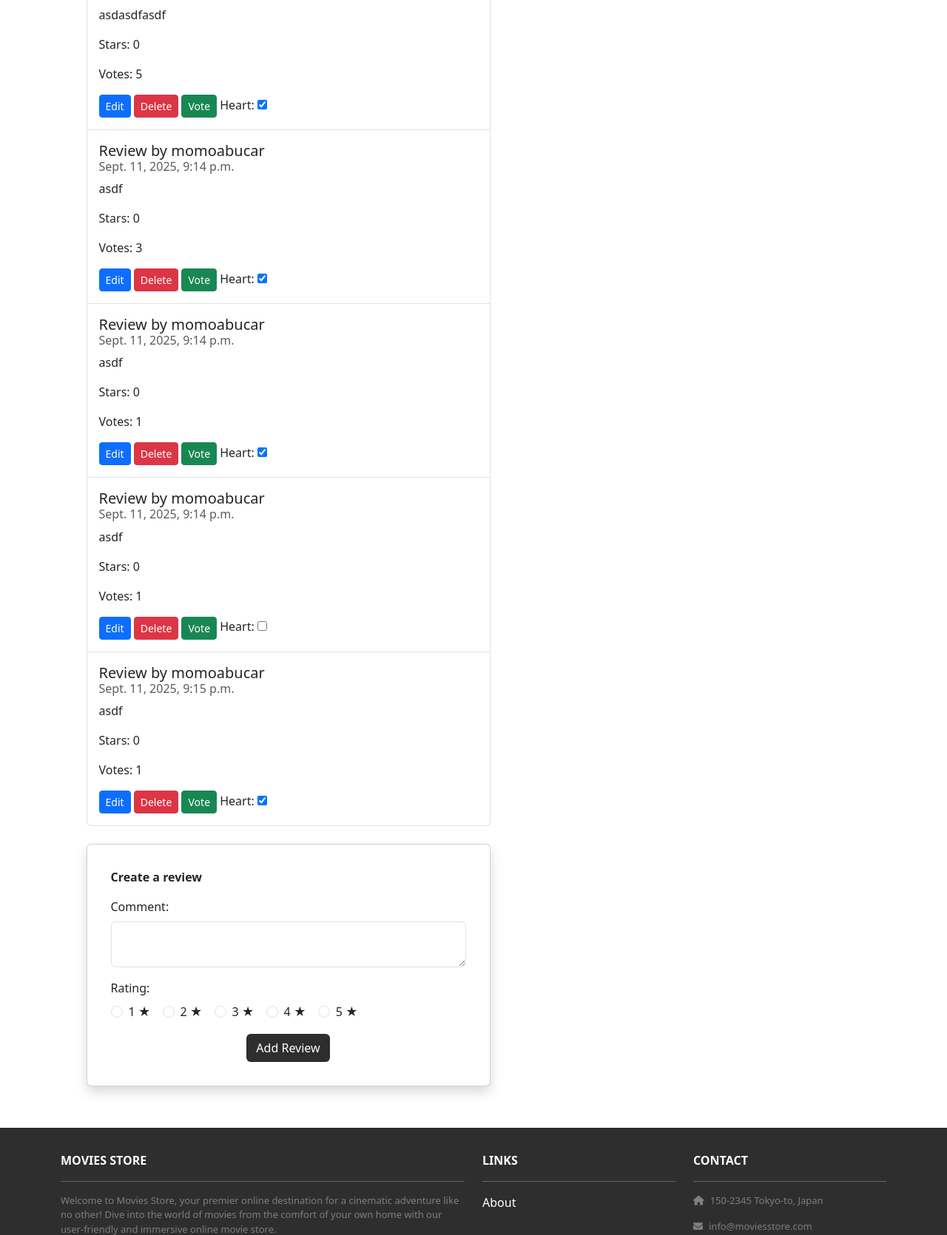
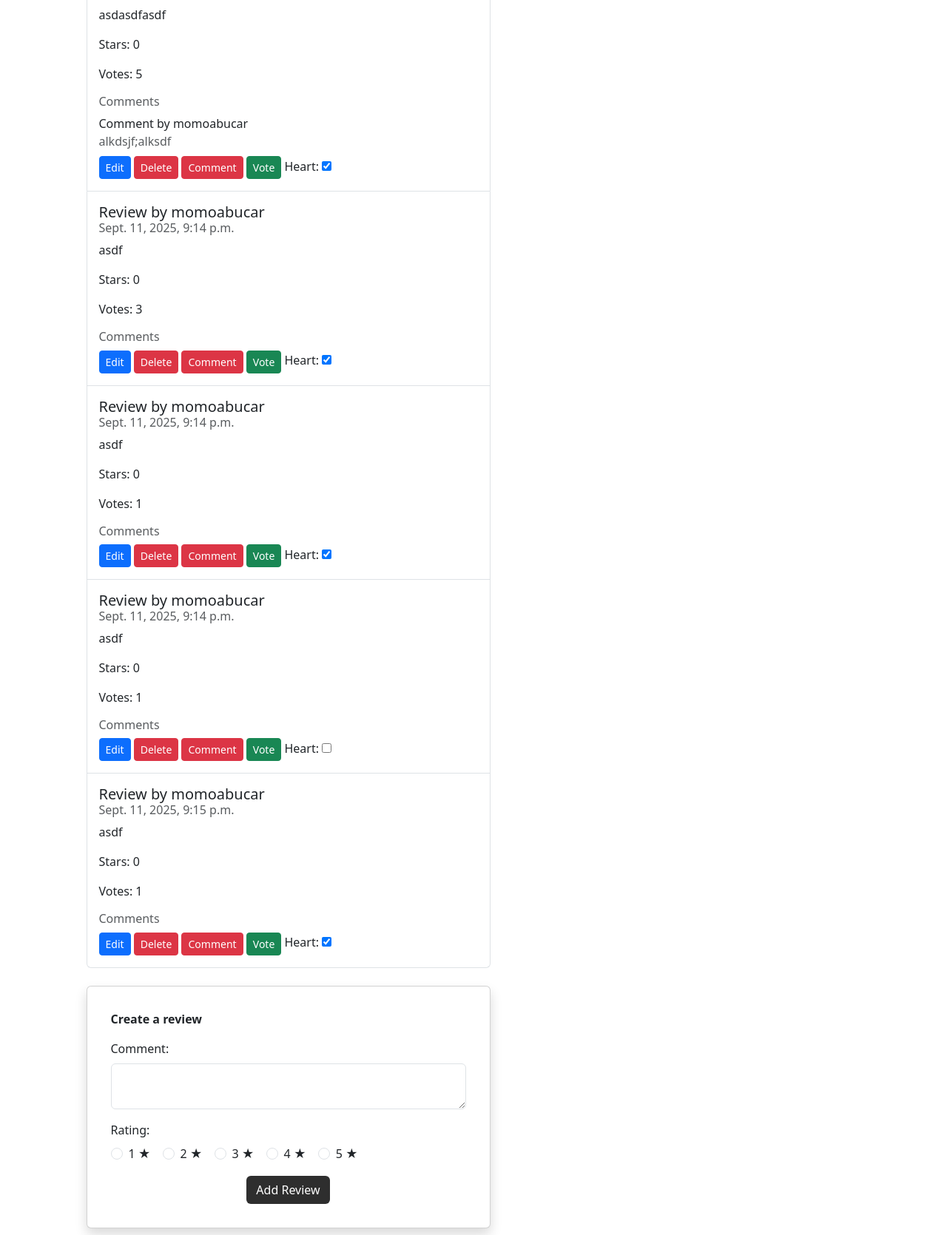
Before and after one commit to 2000023946/moviestore, a Django app: page /movies/2/ in a window 1280 px wide. Shown: the part 568-2238 px from the top of the page at 74% size. Run offline with Django 5.2, Linux system fonts and the light colour scheme; a user stored in the database is signed in; data comes from the database, SQL or seed files in the repository; both versions use the stored data as it was after the commit; data that the repository does not hold is empty; some libraries are stand-ins or nearby versions.

Commit message:
comment review

```diff
--- a/movies/models.py
+++ b/movies/models.py
@@ -39,6 +39,11 @@ class Review(models.Model):
     def __str__(self):
         return str(self.id) + ' - ' + self.movie.name
 
+class ReviewComment(models.Model):
+    review = models.ForeignKey(Review, on_delete=models.CASCADE, related_name='subcomment')
+    user = models.ForeignKey(User, on_delete=models.CASCADE, related_name='subcomment')
+    comment = models.CharField(max_length=255)
+
 class UserReviewHeart(models.Model):
     review = models.ForeignKey(Review, on_delete=models.CASCADE, related_name='heart')
     user = models.ForeignKey(User, on_delete=models.CASCADE, related_name='heart')
--- a/movies/templates/movies/show.html
+++ b/movies/templates/movies/show.html
@@ -111,13 +111,19 @@
         </h2>
         <hr>
         <ul class="list-group">
-          {% for user_heart, review in template_data.reviews %}
+          {% for user_heart, review_comments, review in template_data.reviews %}
             <li class="list-group-item py-3">
               <h5 class="card-title">Review by {{ review.user.username }}</h5>
               <h6 class="card-subtitle mb-2 text-muted">{{ review.date }}</h6>
               <p class="card-text">{{ review.comment }}</p>
               <p class="card-text">Stars: {{ review.stars }}</p>
               <p class="card-text">Votes: {{ review.votes }}</p>
+
+              <h6 class="card-subtitle mb-2 text-muted">Comments</h6>
+              {% for review_comment in review_comments %}
+                <p class="card-title">Comment by {{ review_comment.user.username }}</p>
+                <p class="card-subtitle mb-2 text-muted">{{ review_comment.comment }}</p>
+              {% endfor %}
 
               <!-- Action buttons -->
               {% if user.is_authenticated %}
@@ -129,6 +135,10 @@
                   <a class="btn btn-danger btn-sm"
                     href="{% url 'movies.delete_review' id=template_data.movie.id review_id=review.id %}">
                     Delete
+                  </a>
+                  <a class="btn btn-danger btn-sm"
+                    href="{% url 'movies.comment_review' id=template_data.movie.id review_id=review.id %}">
+                    Comment
                   </a>
                 {% endif %}
 
@@ -148,6 +158,8 @@
                     <span class="heart"></span>
                   </label>
                 </form>
+
+
 
               {% endif %}
             </li>
--- a/movies/urls.py
+++ b/movies/urls.py
@@ -19,4 +19,5 @@ urlpatterns = [
     path('<int:id>/addFavorite/', views.addFavorite, name='movies.addFavorite'),
     path('<int:id>/removeFavorite/', views.removeFavorite, name='movies.removeFavorite'),
     path('<int:review_id>/like_review/', views.like_review, name='movies.like_review'),
+    path('<int:id>/review/<int:review_id>/comment_review/',views.comment_review, name='movies.comment_review'),
 ]
--- a/movies/views.py
+++ b/movies/views.py
@@ -1,5 +1,5 @@
 from django.shortcuts import render, redirect, get_object_or_404
-from .models import Movie, Review, WishList, WishListItem, UserReviewHeart
+from .models import Movie, Review, WishList, WishListItem, UserReviewHeart, ReviewComment
 from django.contrib.auth.decorators import login_required
 from django.db.models import Q
 
@@ -42,6 +42,15 @@ def get_sort_options():
 
     return sort_options
 
+@login_required
+def comment_review(request, id, review_id):
+    review = Review.objects.get(id=review_id)
+    if request.method == 'GET':
+        template_data = {'title': 'Edit Review', 'review': review}
+        return render(request, 'movies/comment_review.html', {'template_data': template_data})
+    elif request.method == 'POST' and request.POST['comment'] != '':
+        ReviewComment.objects.create(user=request.user, comment=request.POST.get('comment'), review=review)
+    return redirect('movies.show', id=id)
 
 
 def vote_review(request, review_id):
@@ -102,12 +111,13 @@ def show(request, id):
 def get_reviews(reviews, request):
 
     if not request.user.is_authenticated:
-        return [(False, review) for i, review in enumerate(reviews)]
+        return [(False, [], review) for i, review in enumerate(reviews)]
     full_reviews = []
 
     for i, review in enumerate(reviews):
         userHeart = getOrCreateUserHeart(request, review)
-        full_reviews.append((userHeart.heart, review))
+        review_comments = list(ReviewComment.objects.filter(review=review))
+        full_reviews.append((userHeart.heart, review_comments, review))
 
     return full_reviews
 
```
Also changed, not shown: movies/templates/movies/comment_review.html (added, +26 -0 lines), db.sqlite3, movies/migrations/0011_reviewcomment.py (added).
